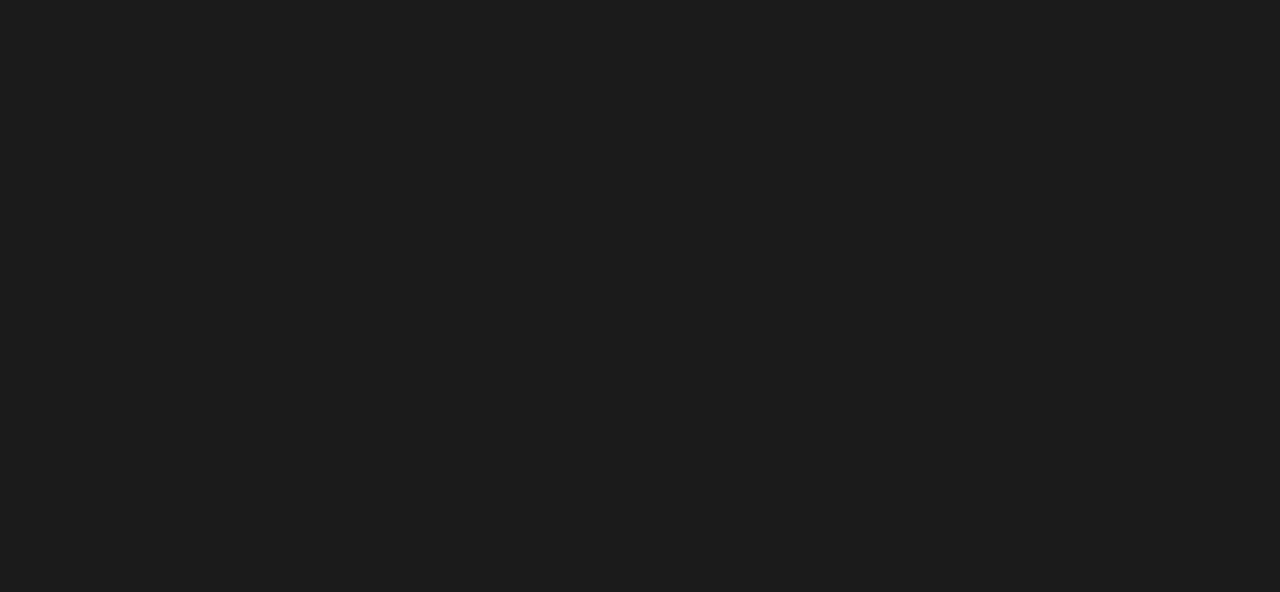
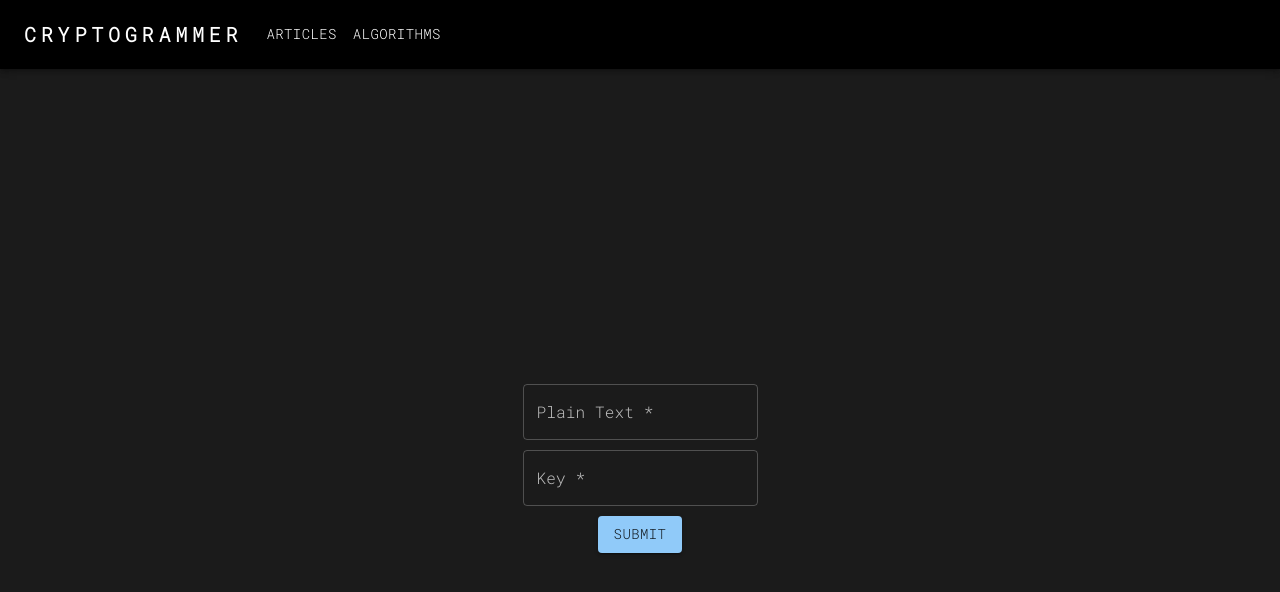
Before and after one commit to shadowasphodel2919/Cryptogrammer, a React (Create React App) app: page /algorithms/beaufort in a window 1280 px wide. Before the commit this address had no page. Shown: the top 592 px of the page. Built offline with nearby package versions, Linux system fonts and the light colour scheme.

Commit message:
Added beaufort cipher

```diff
--- a/src/Algorithms.jsx
+++ b/src/Algorithms.jsx
@@ -28,6 +28,11 @@ export const Algorithms = () => {
                     <p>Railfence Cipher</p>
                 </div>
             </a>
+            <a href="/algorithms/beaufort">
+                <div className="card">
+                    <p>Beaufort Cipher</p>
+                </div>
+            </a>
 
             {/* <Link as={Link} to="atbash">Atbash Cipher</Link> */}
         </section>
--- /dev/null
+++ b/src/Algos/Beaufort.jsx
@@ -0,0 +1,96 @@
+// import Button from 'react-bootstrap/Button';
+import Form from 'react-bootstrap/Form';
+import { useState } from "react";
+import TextField from '@mui/material/TextField';
+import Button from '@mui/material/Button';
+import CssBaseline from '@mui/material/CssBaseline';
+import { createTheme, ThemeProvider, styled } from '@mui/material/styles';
+const theme = createTheme({
+    palette: {
+      mode: 'dark',
+    },
+  });
+const Container = styled('div')({
+    display: 'flex',
+    flexDirection: 'column',
+    alignItems: 'center',
+    justifyContent: 'center',
+    height: '100vh',
+    gap: 10,
+  });
+export const Beaufort = () => {
+    const [message, setMessage] = useState("");
+    const [key, setKey] = useState("");
+    const [cipher, setCipher] = useState("");
+
+    const buildCipher = (e) => {
+        e.preventDefault();
+        let cipherText = '';
+        let genKey = key;
+        for(let i = 0; ; i++){
+            if(message.length == i)
+            i = 0;
+            if(genKey.length == message.length)break;
+            genKey+=(genKey.charAt(i));
+        }
+        console.log(genKey);
+        setKey(genKey)
+        for(let i = 0; i < message.length; i++){
+            let mCode = message.charCodeAt(i);
+            let kCode = genKey.charCodeAt(i);
+            if(mCode < 65 || (mCode > 90 && mCode < 97) || mCode > 122){
+                cipherText += String.fromCharCode(mCode);
+                continue;
+            }
+            if(kCode>=65 && kCode<=90)
+                kCode = (kCode-65)%65
+            if(kCode>=97 && kCode<=122)
+                kCode = (kCode-97)%97
+            if(mCode>=65 && mCode<=90){
+                mCode = (mCode-65)%65
+                mCode = Math.abs(mCode-kCode)%26
+                mCode = mCode+65
+            }
+            if(mCode>=97 && kCode<=122){
+                mCode = (mCode-97)%97
+                mCode = Math.abs(mCode-kCode)%26
+                mCode = mCode+97
+            }
+            console.log(kCode + " " + mCode);
+            let cipherChar = String.fromCharCode(mCode);
+            cipherText += cipherChar;
+        }
+        setCipher(cipherText);
+    }
+    return (<ThemeProvider theme={theme}>
+        <CssBaseline />
+        <Container>
+        <TextField
+          required
+          id="outlined-required"
+          label="Plain Text"
+          value={message}
+          onChange={(e)=>setMessage(e.target.value)}
+        />
+        <TextField
+          required
+          id="outlined-required"
+          label="Key"
+          value={key}
+          onChange={(e)=>setKey(e.target.value)}
+        />
+        <Button type="submit" variant="contained" color="primary" onClick={(e)=>buildCipher(e)}>
+          Submit
+        </Button>
+        {cipher &&
+        <TextField
+          id="outlined"
+          label="Cipher Text"
+          value={cipher}
+          InputProps={{
+            readOnly: true,
+          }}
+        />}
+        </Container>
+    </ThemeProvider>);
+}
--- a/src/App.js
+++ b/src/App.js
@@ -11,6 +11,7 @@ import { Vignere } from './Algos/Vignere';
 import { Playfair } from './Algos/Playfair';
 import Atbash from './Algos/Atbash';
 import { Railfence } from './Algos/Railfence';
+import { Beaufort } from './Algos/Beaufort';
 
 function App() {
   return (
@@ -26,6 +27,7 @@ function App() {
           <Route path="algorithms/playfair"element={<Playfair/>} />
           <Route path="algorithms/atbash" element={<Atbash />} />
           <Route path="algorithms/railfence" element={<Railfence />} />
+          <Route path="algorithms/beaufort" element={<Beaufort />} />
           </Route>
       </Routes>
     </BrowserRouter>
--- a/src/Components/Navbar.js
+++ b/src/Components/Navbar.js
@@ -63,7 +63,6 @@ const Header = () => {
             <Box sx={{flexGrow:1, display: {xs: 'flex', md: 'none'}}}>
               <IconButton
                 size="large"
-                aria-label="account of current user"
                 aria-controls="menu-appbar"
                 aria-haspopup="true"
                 onClick={handleOpenNavMenu}
@@ -89,21 +88,21 @@ const Header = () => {
                   display: { xs: 'block', md: 'none' },
                 }}
               >
-
-                {pages.map((page) => (
-                  <MenuItem key={page} onClick={handleCloseNavMenu}>
-                    <Typography textAlign="center">{page}</Typography>
-                  </MenuItem>
-                ))}
+                <MenuItem key='Articles' as={Link} to="articles" onClick={handleCloseNavMenu}>
+                  <Typography textAlign="center">Articles</Typography>
+                </MenuItem>
+                <MenuItem key='Algorithms' as={Link} to="algorithms" onClick={handleCloseNavMenu}>
+                  <Typography textAlign="center">Algorithms</Typography>
+                </MenuItem>
               </Menu>
             </Box>
 
-            <AdbIcon sx={{ display: { xs: 'flex', md: 'none' }, mr: 1 }} />
+            {/* <AdbIcon sx={{ display: { xs: 'flex', md: 'none' }, mr: 1 }} /> */}
             <Typography
               variant="h5"
               noWrap
               component="a"
-              href=""
+              href="/"
               sx={{
                 mr: 2,
                 display: { xs: 'flex', md: 'none' },
@@ -115,7 +114,7 @@ const Header = () => {
                 textDecoration: 'none',
               }}
             >
-              LOGO
+              CRYPTOGRAMMER
             </Typography>
             <Box sx={{ flexGrow: 1, display: { xs: 'none', md: 'flex' } }}>
               <Button
```
